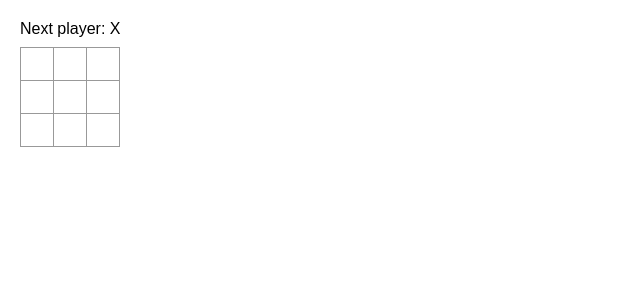
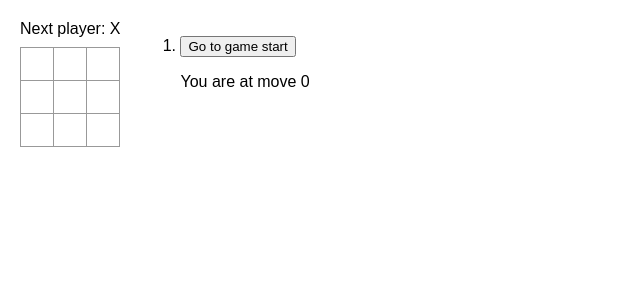
Before and after one commit to drakelundstromneudesic/TickTackToeExercise, a React (Create React App) app in the folder ljg0t8/src/: page / in a window 1280 px wide. Shown: the top 300 px of the page, without its empty margins (0-640 px from the left). Built offline with nearby package versions, Linux system fonts and the light colour scheme.

Commit message:
added loops

```diff
--- a/ljg0t8/src/App.js
+++ b/ljg0t8/src/App.js
@@ -1,25 +1,64 @@
 import { useState } from "react";
 
-export default function Board() {
-  const [xIsNext, setXIsNext] = useState(true);
-  const [squares, setSquares] = useState(Array(9).fill(null));
+export default function Game() {
+  const [history, setHistory] = useState([Array(9).fill(null)]);
+  const [currentMove, setCurrentMove] = useState(0);
+  const currentSquares = history[currentMove];
+  const xIsNext = currentMove % 2 === 0;
+  function handlePlay(nextSquares) {
+    const nextHistory = [...history.slice(0, currentMove + 1), nextSquares];
+    setHistory(nextHistory);
+    setCurrentMove(nextHistory.length - 1);
+  }
+
+  function jumpTo(nextMove) {
+    setCurrentMove(nextMove);
+  }
+
+  const moves = history.map((squares, move) => {
+    let description;
+    if (move > 0) {
+      description = "Go to move #" + move;
+    } else {
+      description = "Go to game start";
+    }
+    return (
+      <li key={move}>
+        <button onClick={() => jumpTo(move)}>{description}</button>
+      </li>
+    );
+  });
+
+  return (
+    <div className="game">
+      <div className="game-board">
+        <Board xIsNext={xIsNext} squares={currentSquares} onPlay={handlePlay} />
+      </div>
+      <div className="game-info">
+        <ol>{moves}</ol>
+        <ol>You are at move {currentMove}</ol>
+      </div>
+    </div>
+  );
+}
+
+function Board({ xIsNext, squares, onPlay }) {
   function handleClick(i) {
     if (squares[i] || calculateWinner(squares)) {
       return;
     }
-    let newValue = null
+    let newValue = null;
     if (xIsNext) {
-      newValue=('X');
+      newValue = "X";
     } else {
-      newValue=('O')
+      newValue = "O";
     }
     const nextSquares = [
-      ...squares.slice(0 , i),
+      ...squares.slice(0, i),
       newValue,
-      ...squares.slice(i+1, 9),
+      ...squares.slice(i + 1, 9),
     ];
-    setSquares(nextSquares);
-    setXIsNext(!xIsNext);
+    onPlay(nextSquares);
   }
 
   const winner = calculateWinner(squares);
@@ -29,31 +68,33 @@
   } else {
     status = "Next player: " + (xIsNext ? "X" : "O");
   }
+
+  const tiles = [
+    [0, 1, 2],
+    [3, 4, 5],
+    [6, 7, 8],
+  ];
+
+
   return (
     <>
       <div className="status">{status}</div>
-      <div className="board-row">
-        <Square value={squares[0]} onSquareClick={() =>handleClick(0)}  />
-        <Square value={squares[1]} onSquareClick={() =>handleClick(1)}  />
-        <Square value={squares[2]} onSquareClick={() =>handleClick(2)}  />
-      </div>
-      <div className="board-row">
-        <Square value={squares[3]} onSquareClick={() =>handleClick(3)}  />
-        <Square value={squares[4]} onSquareClick={() =>handleClick(4)}  />
-        <Square value={squares[5]} onSquareClick={() =>handleClick(5)}  />
-      </div>
-      <div className="board-row">
-        <Square value={squares[6]} onSquareClick={() =>handleClick(6)}  />
-        <Square value={squares[7]} onSquareClick={() =>handleClick(7)}  />
-        <Square value={squares[8]} onSquareClick={() =>handleClick(8)}  />
-      </div>
+      {tiles.map((row) => (
+        <div key={row} className="board-row">
+          {row.map((tile) => (
+            <Square
+            key={tile}
+              value={squares[tile]}
+              onSquareClick={() => handleClick(tile)}
+            />
+          ))}
+        </div>
+      ))}
     </>
   );
 }
 
 function Square({ value, onSquareClick, i }) {
-
-
   return (
     <button className="square" onClick={onSquareClick}>
       {value}
@@ -70,7 +111,7 @@
     [1, 4, 7],
     [2, 5, 8],
     [0, 4, 8],
-    [2, 4, 6]
+    [2, 4, 6],
   ];
   for (let i = 0; i < lines.length; i++) {
     const [a, b, c] = lines[i];
```
